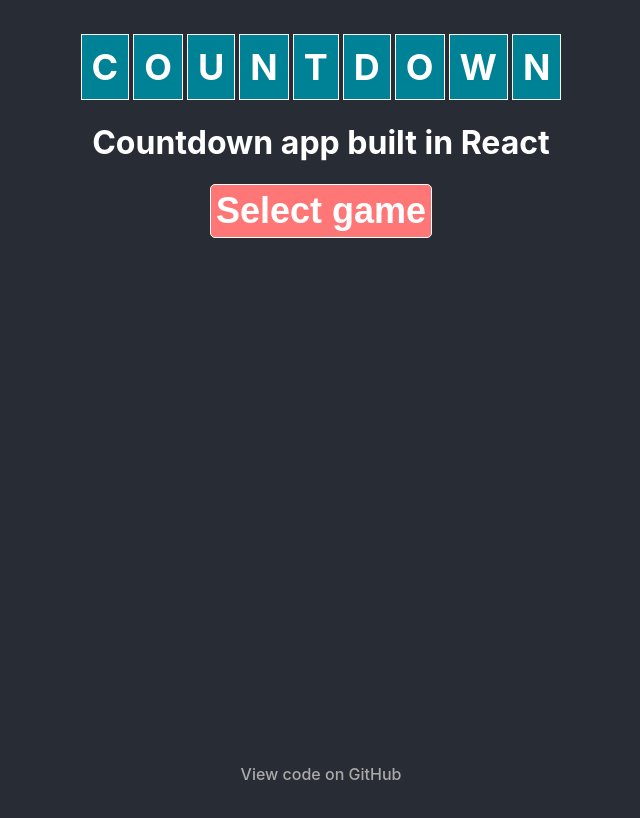
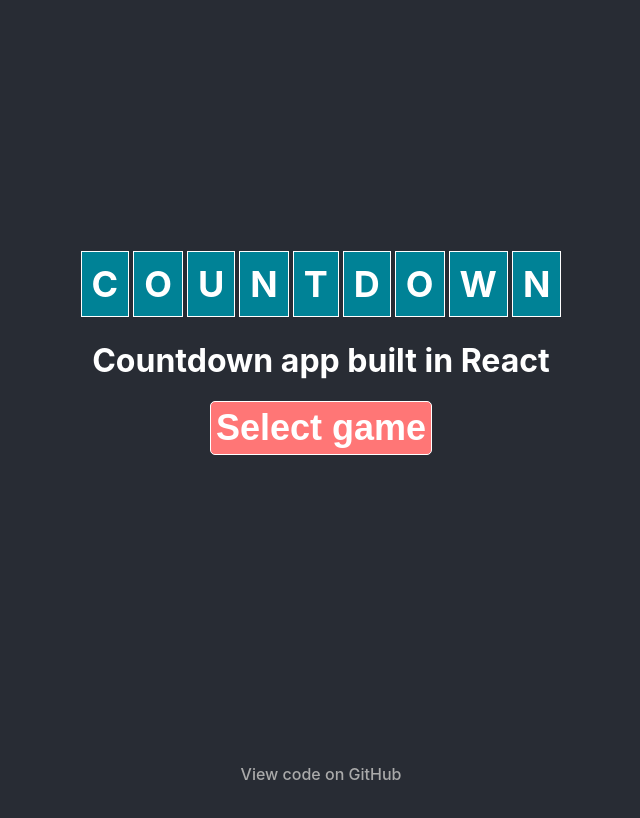
Before and after one commit to liamo94/countdown-v2, a React (Vite) app: page / in a window 1280 px wide. Shown: the top 818 px of the page, without its empty margins (319-959 px from the left). Built offline with nearby package versions, Linux system fonts and the light colour scheme.

Commit message:
Made the main page centered

```diff
--- a/src/components/Countdown.tsx
+++ b/src/components/Countdown.tsx
@@ -59,10 +59,13 @@ const StyledLetter = styled.div`
 
 const Container = styled.div`
   background-color: #282c34;
-  min-height: 100vh;
+  height: 80vh;
   padding: 32px;
   text-align: center;
   position: relative;
+  display: flex;
+  flex-direction: column;
+  justify-content: center;
 `;
 
 const CodeLink = styled.a`
```
